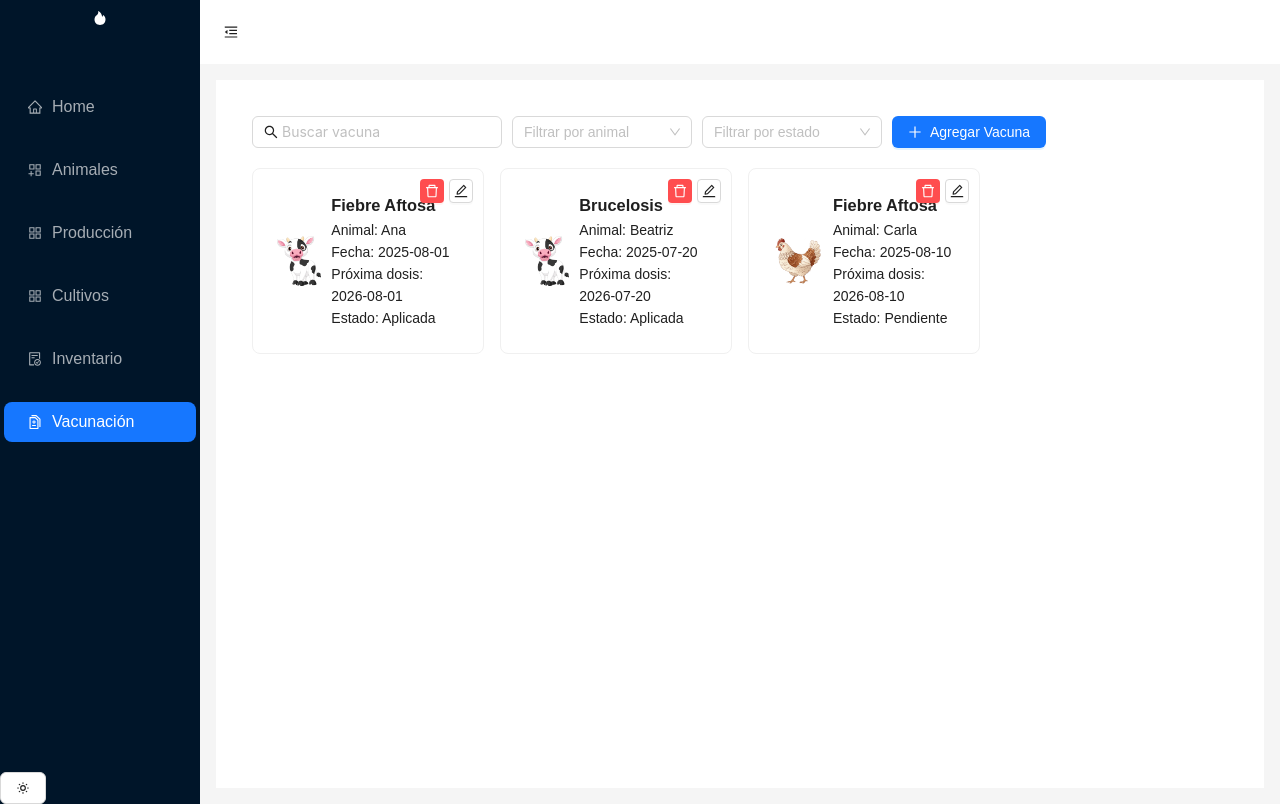
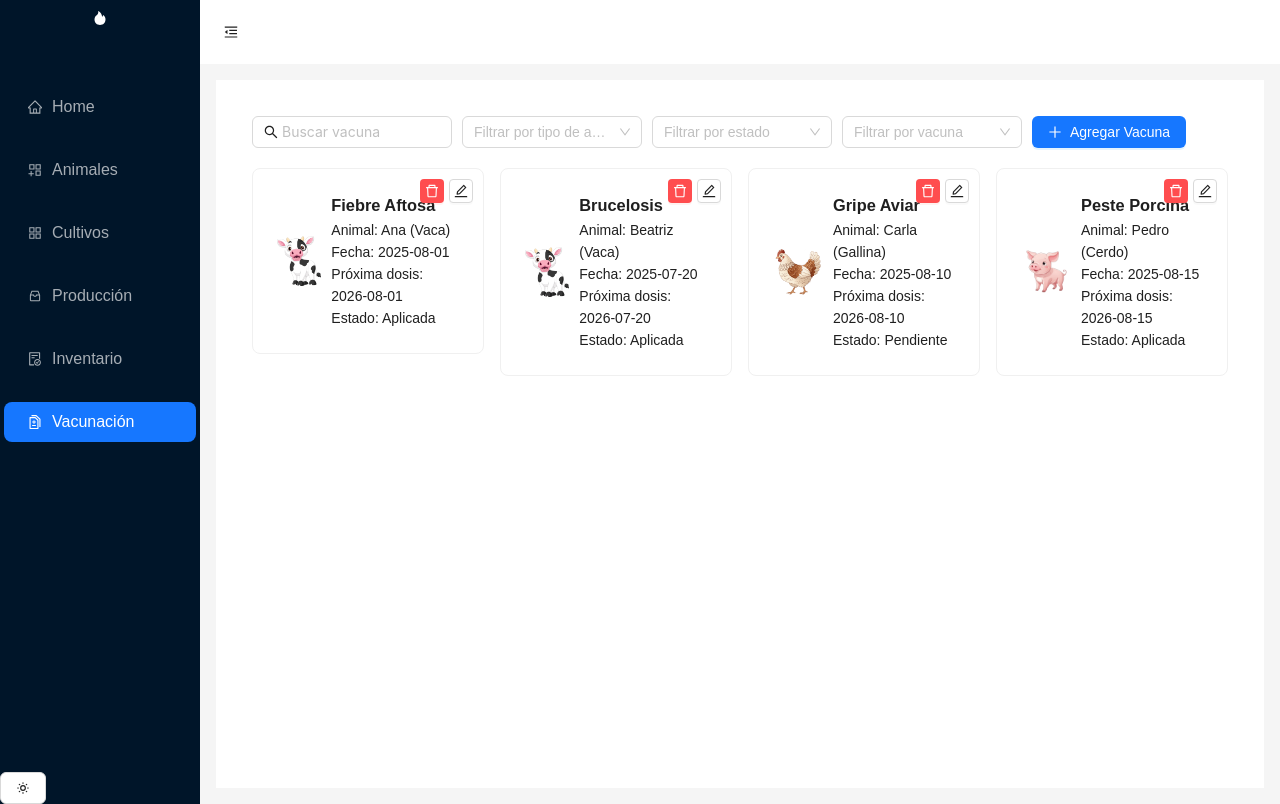
Before and after one commit to Jessicafm2000/proyecto_granja_cloud, a React (Vite) app: page /vaccines in a window 1280 px wide. Built offline with nearby package versions, Linux system fonts and the light colour scheme; a web font is replaced by a local one.

Commit message:
Frontend-Segunda-Etapa

```diff
--- a/package.json
+++ b/package.json
@@ -11,6 +11,7 @@
   },
   "dependencies": {
     "antd": "^5.27.2",
+    "lucide-react": "^0.542.0",
     "react": "^18.3.1",
     "react-dom": "^18.3.1",
     "react-icons": "^5.5.0",
--- a/src/components/MenuList.jsx
+++ b/src/components/MenuList.jsx
@@ -1,7 +1,7 @@
 
 //import React from "react";
 import {Menu} from 'antd';
-import {AppstoreAddOutlined, AppstoreOutlined, BarsOutlined, DiffFilled, DiffOutlined, FileDoneOutlined, HomeOutlined} from '@ant-design/icons';
+import {AppstoreAddOutlined, AppstoreOutlined, BarsOutlined, DiffFilled, DiffOutlined, FileDoneOutlined, HomeOutlined, InboxOutlined} from '@ant-design/icons';
 import { Link, useLocation } from "react-router-dom";
 
 
@@ -17,11 +17,11 @@ const MenuList = ({darkTheme}) => {
             <Menu.Item key="/animals" icon={<AppstoreAddOutlined/>}>
                 <Link to="/animals">Animales</Link>
             </Menu.Item>
-            <Menu.Item key="/production" icon={<AppstoreOutlined />}>
-                 <Link to="/production">Producción</Link>
-            </Menu.Item>
             <Menu.Item key="/crops" icon={<AppstoreOutlined />}>
                  <Link to="/crops">Cultivos</Link>
+            </Menu.Item>
+            <Menu.Item key="/production" icon={<InboxOutlined />}>
+                 <Link to="/production">Producción</Link>
             </Menu.Item>
              <Menu.Item key="/inventory" icon={<FileDoneOutlined/>}>
                 <Link to="/inventory">Inventario</Link>
--- a/src/pages/Crops.jsx
+++ b/src/pages/Crops.jsx
@@ -41,7 +41,7 @@ export default function Cultivos() {
   const [editingCrop, setEditingCrop] = useState(null);
   const [form] = Form.useForm();
 
-  // Aplicar búsqueda y filtros
+  // Filtros
   const filteredCrops = crops.filter(crop => {
     return (
       crop.name.toLowerCase().includes(searchTerm.toLowerCase()) &&
@@ -139,7 +139,8 @@ export default function Cultivos() {
               onMouseLeave={() => setHovered(null)}
               style={{
                 backgroundColor: hovered === crop.id ? "#e6f7ff" : "white",
-                transition: "0.3s",
+                transform: hovered === crop.id ? "scale(1.05)" : "scale(1)",
+                transition: "all 0.3s ease",
                 position: "relative",
               }}
             >
--- a/src/pages/Vaccines.jsx
+++ b/src/pages/Vaccines.jsx
@@ -1,4 +1,3 @@
-//export default function Vaccines(){ return <h2>Vacunación</h2>; }
 import { Card, Row, Col, Input, Button, Modal, Form, Select, DatePicker } from "antd";
 import { SearchOutlined, PlusOutlined, DeleteOutlined, EditOutlined } from "@ant-design/icons";
 import { useState } from "react";
@@ -6,31 +5,38 @@ import dayjs from "dayjs";
 
 export default function Vaccination() {
   const animals = [
-    { id: 1, name: "Ana", img: "./animals/vaca.png" },
-    { id: 2, name: "Beatriz", img: "./animals/vaca.png" },
-    { id: 3, name: "Carla", img: "./animals/gallina.png" },
-    { id: 4, name: "Diana", img: "./animals/gallina.png" },
+    { id: 1, name: "Ana", type: "Vaca", img: "./animals/vaca.png" },
+    { id: 2, name: "Beatriz", type: "Vaca", img: "./animals/vaca.png" },
+    { id: 3, name: "Carla", type: "Gallina", img: "./animals/gallina.png" },
+    { id: 4, name: "Diana", type: "Gallina", img: "./animals/gallina.png" },
+    { id: 5, name: "Pedro", type: "Cerdo", img: "./animals/cerdo.png" },
   ];
 
   const initialRecords = [
     { id: 1, animalId: 1, vaccine: "Fiebre Aftosa", date: "2025-08-01", nextDate: "2026-08-01", status: "Aplicada" },
     { id: 2, animalId: 2, vaccine: "Brucelosis", date: "2025-07-20", nextDate: "2026-07-20", status: "Aplicada" },
-    { id: 3, animalId: 3, vaccine: "Fiebre Aftosa", date: "2025-08-10", nextDate: "2026-08-10", status: "Pendiente" },
+    { id: 3, animalId: 3, vaccine: "Gripe Aviar", date: "2025-08-10", nextDate: "2026-08-10", status: "Pendiente" },
+    { id: 4, animalId: 5, vaccine: "Peste Porcina", date: "2025-08-15", nextDate: "2026-08-15", status: "Aplicada" },
   ];
 
   const [records, setRecords] = useState(initialRecords);
   const [searchTerm, setSearchTerm] = useState("");
-  const [filterAnimal, setFilterAnimal] = useState(null);
+  const [filterAnimalType, setFilterAnimalType] = useState(null);
   const [filterStatus, setFilterStatus] = useState(null);
+  const [filterVaccine, setFilterVaccine] = useState(null);
   const [isModalOpen, setIsModalOpen] = useState(false);
   const [editingRecord, setEditingRecord] = useState(null);
   const [form] = Form.useForm();
 
-  const filteredRecords = records.filter(record =>
-    record.vaccine.toLowerCase().includes(searchTerm.toLowerCase()) &&
-    (filterAnimal ? record.animalId === filterAnimal : true) &&
-    (filterStatus ? record.status === filterStatus : true)
-  );
+  const filteredRecords = records.filter(record => {
+    const animal = animals.find(a => a.id === record.animalId);
+    return (
+      record.vaccine.toLowerCase().includes(searchTerm.toLowerCase()) &&
+      (filterAnimalType ? animal?.type === filterAnimalType : true) &&
+      (filterStatus ? record.status === filterStatus : true) &&
+      (filterVaccine ? record.vaccine === filterVaccine : true)
+    );
+  });
 
   const showModal = (record = null) => {
     if (record) {
@@ -64,7 +70,6 @@ export default function Vaccination() {
       nextDate: values.nextDate ? values.nextDate.format("YYYY-MM-DD") : null,
       status: values.status,
     };
-
     if (editingRecord) {
       setRecords(records.map(r => r.id === editingRecord.id ? newRecord : r));
     } else {
@@ -77,25 +82,28 @@ export default function Vaccination() {
     setRecords(records.filter(r => r.id !== id));
   };
 
+  const vaccineOptions = ["Fiebre Aftosa", "Brucelosis", "Gripe Aviar", "Peste Porcina"];
+
   return (
     <div style={{ padding: "20px" }}>
+      {/* Filtros */}
       <div style={{ marginBottom: "20px", display: "flex", gap: "10px", flexWrap: "wrap" }}>
         <Input
           placeholder="Buscar vacuna"
           value={searchTerm}
           onChange={(e) => setSearchTerm(e.target.value)}
-          style={{ width: "250px" }}
+          style={{ width: "200px" }}
           prefix={<SearchOutlined />}
         />
         <Select
-          placeholder="Filtrar por animal"
+          placeholder="Filtrar por tipo de animal"
           style={{ width: "180px" }}
           allowClear
-          onChange={value => setFilterAnimal(value)}
+          onChange={value => setFilterAnimalType(value)}
         >
-          {animals.map(a => (
-            <Select.Option key={a.id} value={a.id}>{a.name}</Select.Option>
-          ))}
+          <Select.Option value="Vaca">Vaca 🐄</Select.Option>
+          <Select.Option value="Gallina">Gallina 🐔</Select.Option>
+          <Select.Option value="Cerdo">Cerdo 🐖</Select.Option>
         </Select>
         <Select
           placeholder="Filtrar por estado"
@@ -106,17 +114,32 @@ export default function Vaccination() {
           <Select.Option value="Aplicada">Aplicada</Select.Option>
           <Select.Option value="Pendiente">Pendiente</Select.Option>
         </Select>
+        <Select
+          placeholder="Filtrar por vacuna"
+          style={{ width: "180px" }}
+          allowClear
+          onChange={value => setFilterVaccine(value)}
+        >
+          {vaccineOptions.map(v => (
+            <Select.Option key={v} value={v}>{v}</Select.Option>
+          ))}
+        </Select>
         <Button type="primary" icon={<PlusOutlined />} onClick={() => showModal()}>
           Agregar Vacuna
         </Button>
       </div>
 
+      {/* Tarjetas de registros */}
       <Row gutter={[16, 16]}>
         {filteredRecords.map(record => {
-          const animal = animals.find(a => a.id === record.animalId) || { name: "Desconocido", img: "./animals/default.png" };
+          const animal = animals.find(a => a.id === record.animalId) || { name: "Desconocido", img: "./animals/default.png", type: "N/A" };
           return (
             <Col key={record.id} xs={24} sm={12} md={8} lg={6}>
-              <Card hoverable style={{ position: "relative" }}>
+              <Card
+                hoverable
+                className="vaccination-card"
+                style={{ position: "relative", transition: "all 0.3s ease" }}
+              >
                 <div style={{ display: "flex", alignItems: "center", gap: "10px" }}>
                   <img
                     src={animal.img || "./animals/default.png"}
@@ -125,7 +148,7 @@ export default function Vaccination() {
                   />
                   <div>
                     <h3>{record.vaccine}</h3>
-                    <p>Animal: {animal.name}</p>
+                    <p>Animal: {animal.name} ({animal.type})</p>
                     <p>Fecha: {record.date}</p>
                     <p>Próxima dosis: {record.nextDate || "-"}</p>
                     <p>Estado: {record.status}</p>
@@ -137,10 +160,11 @@ export default function Vaccination() {
                 </div>
               </Card>
             </Col>
-          )
+          );
         })}
       </Row>
 
+      {/* Modal */}
       <Modal
         title={editingRecord ? "Modificar Vacuna" : "Agregar Vacuna"}
         open={isModalOpen}
@@ -151,12 +175,16 @@ export default function Vaccination() {
           <Form.Item label="Animal" name="animalId" rules={[{ required: true, message: "Selecciona un animal" }]}>
             <Select placeholder="Selecciona un animal">
               {animals.map(a => (
-                <Select.Option key={a.id} value={a.id}>{a.name}</Select.Option>
+                <Select.Option key={a.id} value={a.id}>{a.name} ({a.type})</Select.Option>
               ))}
             </Select>
           </Form.Item>
-          <Form.Item label="Vacuna" name="vaccine" rules={[{ required: true, message: "Ingresa el nombre de la vacuna" }]}>
-            <Input />
+          <Form.Item label="Vacuna" name="vaccine" rules={[{ required: true, message: "Selecciona una vacuna" }]}>
+            <Select placeholder="Selecciona una vacuna">
+              {vaccineOptions.map(v => (
+                <Select.Option key={v} value={v}>{v}</Select.Option>
+              ))}
+            </Select>
           </Form.Item>
           <Form.Item label="Fecha de aplicación" name="date" rules={[{ required: true, message: "Selecciona la fecha" }]}>
             <DatePicker style={{ width: "100%" }} />
@@ -177,6 +205,16 @@ export default function Vaccination() {
           </Form.Item>
         </Form>
       </Modal>
+
+      {/* Estilos para hover */}
+      <style jsx>{`
+        .vaccination-card:hover {
+          transform: scale(1.05);
+          background-color: #f0f9ff !important;
+          border-color: #40a9ff !important;
+          box-shadow: 0 4px 12px rgba(0, 0, 0, 0.15);
+        }
+      `}</style>
     </div>
   );
 }
```
Also changed, not shown: src/pages/Animals.jsx (+5 -3 lines), src/pages/Home.jsx (+97 -1 lines), src/pages/Inventory.jsx (+15 -1 lines), src/pages/Production.jsx (+18 -7 lines), 1 other file (tests, documents, lock files or other folders).
